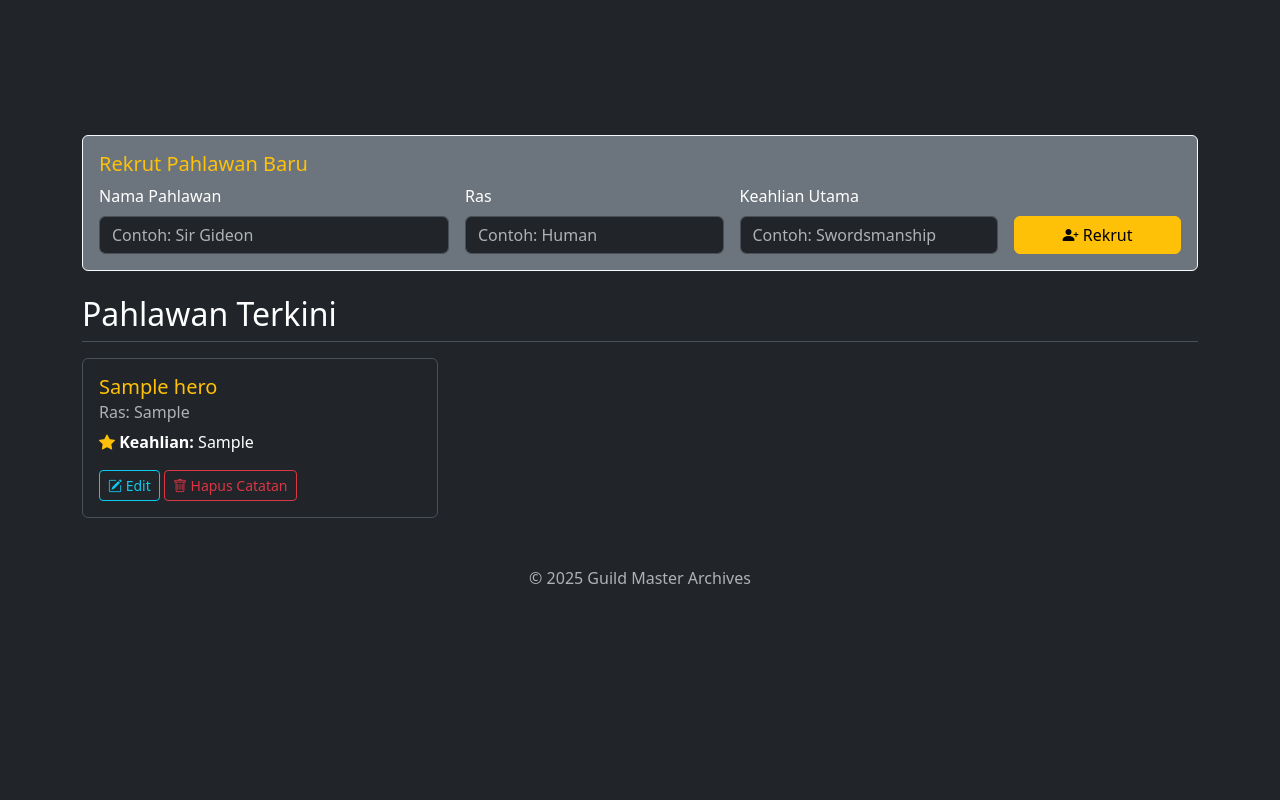
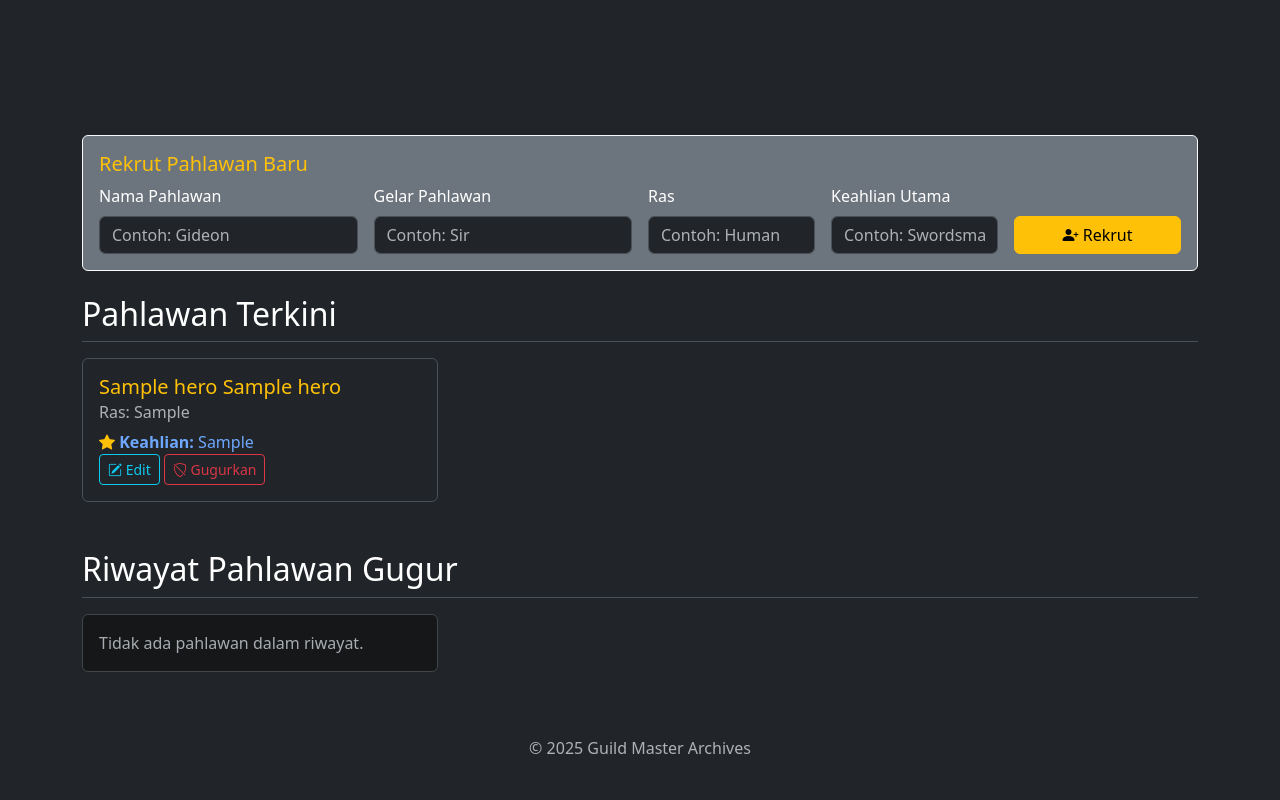
Before and after one commit to NazmiHakim/UAS_ASJ_2025_NAZMIHAKIM_2310817210012, a Flask app: page / in a window 1280 px wide. Shown: the part 352-1152 px from the top of the page. Before the commit the page ends 936 px from the top, so only its background shows below. Run offline with Flask 2, Linux system fonts and the light colour scheme; tables that the repository leaves empty hold one stand-in row (values such as "Sample post").

Commit message:
added gelar pahlawan

```diff
--- a/app/app.py
+++ b/app/app.py
@@ -22,17 +22,18 @@ def create_app():
 
     @app.route('/')
     def index():
-        # Mengambil semua data pahlawan
-        heroes = Hero.query.order_by(Hero.id).all()
-        # Mengirim list bernama 'heroes' ke template
-        return render_template('index.html', heroes=heroes)
+        # Mengambil data pahlawan berdasarkan status
+        active_heroes = Hero.query.filter_by(status='active').order_by(Hero.id).all()
+        fallen_heroes = Hero.query.filter_by(status='fallen').order_by(Hero.id).all()
+        return render_template('index.html', heroes=active_heroes, fallen_heroes=fallen_heroes)
 
     @app.route('/add', methods=['POST'])
     def add():
         hero_name = request.form['hero_name']
+        hero_title = request.form['hero_title']
         hero_race = request.form['hero_race']
         hero_skill = request.form['hero_skill']
-        new_hero = Hero(name=hero_name, race=hero_race, skill=hero_skill)
+        new_hero = Hero(name=hero_name, title=hero_title, race=hero_race, skill=hero_skill)
         try:
             db.session.add(new_hero)
             db.session.commit()
@@ -40,21 +41,41 @@ def create_app():
         except Exception as e:
             return f'Terjadi masalah saat merekrut pahlawan baru: {e}'
 
-    @app.route('/delete/<int:id>')
-    def delete(id):
-        hero_to_delete = Hero.query.get_or_404(id)
+    @app.route('/hero/<int:id>')
+    def detail(id):
+        hero = Hero.query.get_or_404(id)
+        return render_template('detail.html', hero=hero)
+
+    @app.route('/fall/<int:id>')
+    def fall(id):
+        hero_to_fall = Hero.query.get_or_404(id)
+        hero_to_fall.status = 'fallen'
         try:
-            db.session.delete(hero_to_delete)
             db.session.commit()
             return redirect(url_for('index'))
         except:
-            return 'Terjadi masalah saat menghapus catatan pahlawan'
+            return 'Terjadi masalah saat memindahkan pahlawan ke riwayat.'
+
+    @app.route('/mass_delete', methods=['POST'])
+    def mass_delete():
+        ids_to_delete = request.form.getlist('ids')
+        if ids_to_delete:
+            try:
+                for hero_id in ids_to_delete:
+                    hero_to_delete = Hero.query.get(hero_id)
+                    if hero_to_delete:
+                        db.session.delete(hero_to_delete)
+                db.session.commit()
+            except Exception as e:
+                return f'Terjadi masalah saat menghapus pahlawan secara massal: {e}'
+        return redirect(url_for('index'))
 
     @app.route('/edit/<int:id>', methods=['GET', 'POST'])
     def edit(id):
         hero_to_edit = Hero.query.get_or_404(id)
         if request.method == 'POST':
             hero_to_edit.name = request.form['hero_name']
+            hero_to_edit.title = request.form['hero_title']
             hero_to_edit.race = request.form['hero_race']
             hero_to_edit.skill = request.form['hero_skill']
             try:
--- a/app/models.py
+++ b/app/models.py
@@ -5,8 +5,10 @@ db = SQLAlchemy()
 class Hero(db.Model):
     id = db.Column(db.Integer, primary_key=True)
     name = db.Column(db.String(200), nullable=False)
+    title = db.Column(db.String(200), nullable=True)
     race = db.Column(db.String(50), nullable=False, default='Unknown')
     skill = db.Column(db.String(100), nullable=False, default='None')
+    status = db.Column(db.String(20), nullable=False, default='active') # 'active' or 'fallen'
 
 
     def __repr__(self):
--- a/app/templates/edit.html
+++ b/app/templates/edit.html
@@ -16,6 +16,10 @@ Edit Pahlawan - {{ hero.name }}
                 <input type="text" class="form-control" id="hero_name" name="hero_name" value="{{ hero.name }}" required>
             </div>
             <div class="mb-3">
+                <label for="hero_title" class="form-label">Gelar Pahlawan</label>
+                <input type="text" class="form-control" id="hero_title" name="hero_title" value="{{ hero.title }}" required>
+            </div>
+            <div class="mb-3">
                 <label for="hero_race" class="form-label">Ras</label>
                 <input type="text" class="form-control" id="hero_race" name="hero_race" value="{{ hero.race }}" required>
             </div>
--- a/app/templates/index.html
+++ b/app/templates/index.html
@@ -16,15 +16,19 @@ Perekrutan Pahlawan
     <div class="card-body">
         <h5 class="card-title">Rekrut Pahlawan Baru</h5>
         <form action="{{ url_for('add') }}" method="post" class="row g-3">
-            <div class="col-md-4">
+            <div class="col-md-3">
                 <label for="hero_name" class="form-label">Nama Pahlawan</label>
-                <input type="text" class="form-control" name="hero_name" id="hero_name" placeholder="Contoh: Sir Gideon" required>
+                <input type="text" class="form-control" name="hero_name" id="hero_name" placeholder="Contoh: Gideon" required>
             </div>
             <div class="col-md-3">
+                <label for="hero_title" class="form-label">Gelar Pahlawan</label>
+                <input type="text" class="form-control" name="hero_title" id="hero_title" placeholder="Contoh: Sir" required>
+            </div>
+            <div class="col-md-2">
                 <label for="hero_race" class="form-label">Ras</label>
                 <input type="text" class="form-control" name="hero_race" id="hero_race" placeholder="Contoh: Human" required>
             </div>
-            <div class="col-md-3">
+            <div class="col-md-2">
                 <label for="hero_skill" class="form-label">Keahlian Utama</label>
                 <input type="text" class="form-control" name="hero_skill" id="hero_skill" placeholder="Contoh: Swordsmanship" required>
             </div>
@@ -41,9 +45,10 @@ Perekrutan Pahlawan
 <div class="row row-cols-1 row-cols-md-2 row-cols-lg-3 g-4">
     {% for hero in heroes %}
     <div class="col">
+        <a href="{{ url_for('detail', id=hero.id) }}" class="text-decoration-none">
             <div class="card h-100 text-white bg-dark">
                 <div class="card-body">
-                <h5 class="card-title">{{ hero.name }}</h5>
+                    <h5 class="card-title">{{ hero.title }} {{ hero.name }}</h5>
                     <h6 class="card-subtitle mb-2 text-muted">Ras: {{ hero.race }}</h6>
                     <p class="card-text">
                         <i class="bi bi-star-fill text-warning"></i>
@@ -52,11 +57,12 @@ Perekrutan Pahlawan
                     <a href="{{ url_for('edit', id=hero.id) }}" class="btn btn-outline-info btn-sm">
                         <i class="bi bi-pencil-square"></i> Edit
                     </a>
-                <a href="{{ url_for('delete', id=hero.id) }}" class="btn btn-outline-danger btn-sm" onclick="return confirm('Anda yakin ingin menghapus catatan pahlawan ini?')">
-                    <i class="bi bi-trash"></i> Hapus Catatan
+                    <a href="{{ url_for('fall', id=hero.id) }}" class="btn btn-outline-danger btn-sm" onclick="return confirm('Anda yakin ingin memindahkan pahlawan ini ke riwayat gugur?')">
+                        <i class="bi bi-shield-slash"></i> Gugurkan
                     </a>
                 </div>
             </div>
+        </a>
     </div>
     {% else %}
     <div class="col-12">
@@ -64,4 +70,38 @@ Perekrutan Pahlawan
     </div>
     {% endfor %}
 </div>
+
+<h2 class="text-white border-bottom pb-2 mt-5 mb-3">Riwayat Pahlawan Gugur</h2>
+<form action="{{ url_for('mass_delete') }}" method="post">
+    <div class="row row-cols-1 row-cols-md-2 row-cols-lg-3 g-4">
+        {% for hero in fallen_heroes %}
+        <div class="col">
+            <div class="card h-100 text-white bg-dark border-danger">
+                <div class="card-body">
+                    <div class="d-flex justify-content-between">
+                        <h5 class="card-title text-danger">{{ hero.title }} {{ hero.name }}</h5>
+                        <input type="checkbox" name="ids" value="{{ hero.id }}" class="form-check-input">
+                    </div>
+                    <h6 class="card-subtitle mb-2 text-muted">Ras: {{ hero.race }}</h6>
+                    <p class="card-text">
+                        <i class="bi bi-bandaid-fill text-danger"></i>
+                        <strong>Keahlian:</strong> {{ hero.skill }}
+                    </p>
+                </div>
+            </div>
+        </div>
+        {% else %}
+        <div class="col-12">
+            <div class="alert alert-secondary">Tidak ada pahlawan dalam riwayat.</div>
+        </div>
+        {% endfor %}
+    </div>
+    {% if fallen_heroes %}
+    <div class="d-flex justify-content-end mt-3">
+        <button type="submit" class="btn btn-danger" onclick="return confirm('Anda yakin ingin menghapus permanen pahlawan yang dipilih?')">
+            <i class="bi bi-trash-fill"></i> Hapus Massal Terpilih
+        </button>
+    </div>
+    {% endif %}
+</form>
 {% endblock %}
```
Also changed, not shown: app/templates/detail.html (added, +26 -0 lines). Lines whose indentation alone changed are shown as unchanged.
